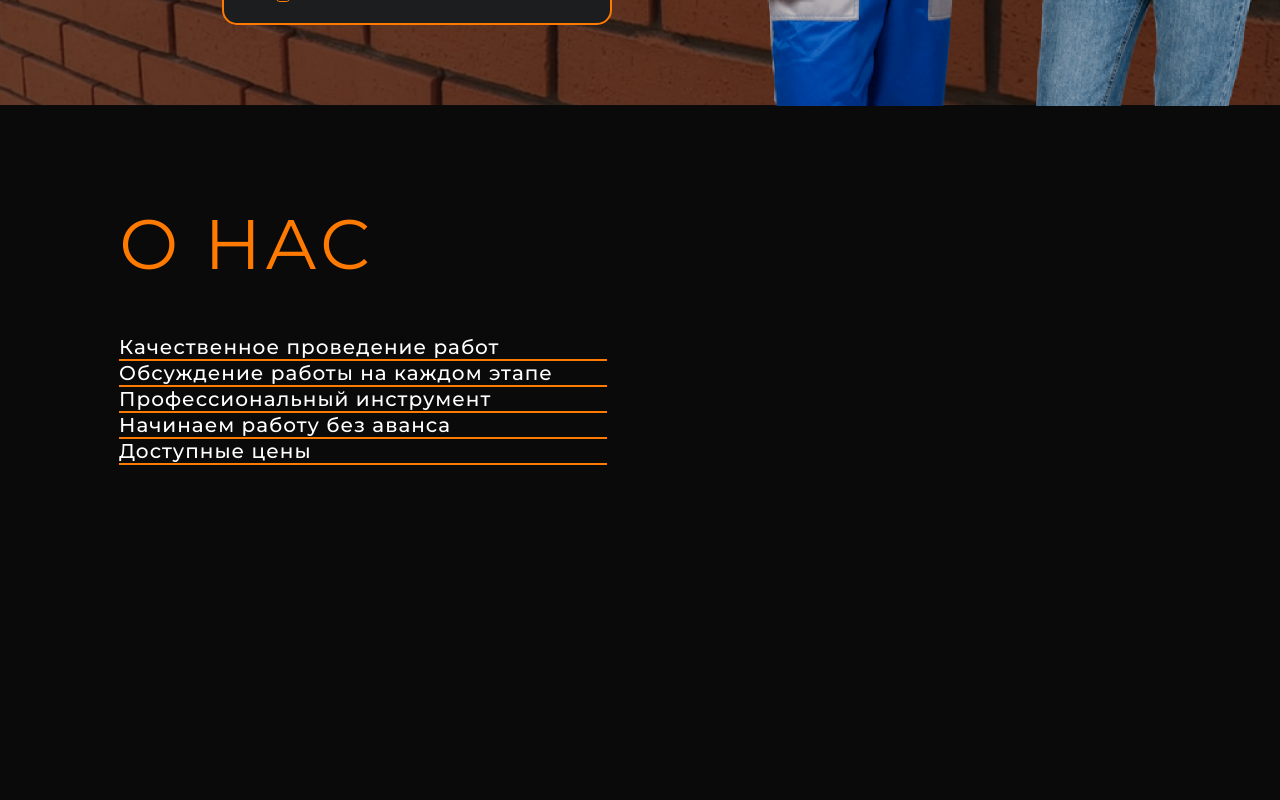
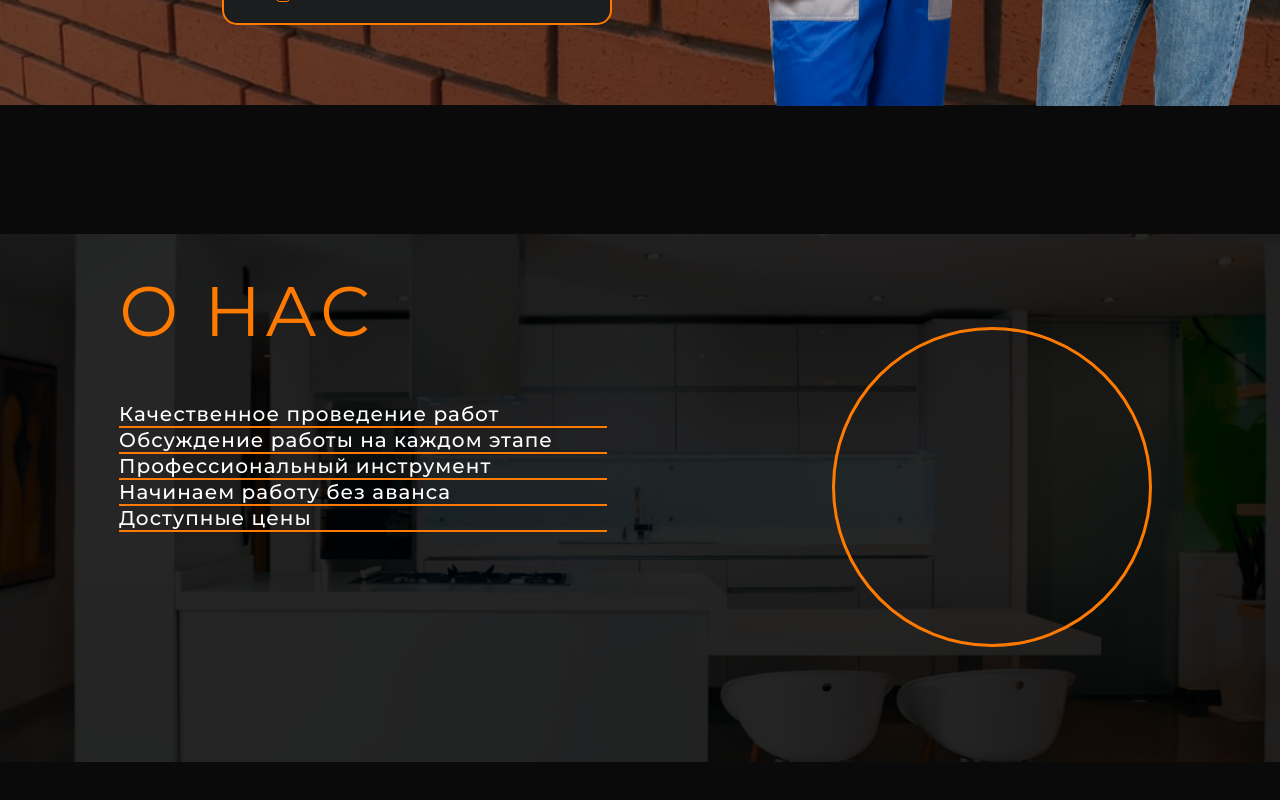
Before and after one commit to 34admal/Portfolio, a React (Create React App) app in the folder homel_build_site/: page / in a window 1280 px wide. Shown: the part 3100-3900 px from the top of the page. Before the commit the page ends 3661 px from the top, so only its background shows below. Built offline with nearby package versions, Linux system fonts and the light colour scheme.

Commit message:
chore: isolate circle data array into aboutData file

```diff
--- a/homel_build_site/src/components/AboutUs/AboutUs.module.css
+++ b/homel_build_site/src/components/AboutUs/AboutUs.module.css
@@ -3,6 +3,25 @@
   flex-direction: column;
   align-items: flex-start;
   margin-top: 35px;
+}
+
+.about {
+  width: 100%;
+  box-sizing: border-box;
+  margin-top: 128px;
+}
+
+.about__container {
+  width: 100%;
+  max-width: 1440px;
+  height: 528px;
+  margin: 0 auto;
+  box-sizing: border-box;
+  background: url('./images/about-bg.png') center/cover no-repeat;
+
+  /* Только выстраиваем элементы в горизонтальный ряд */
+  display: flex;
+  align-items: flex-start;
 }
 
 .title {
@@ -12,7 +31,7 @@
   letter-spacing: 0.05em;
   color: #ff7a00;
   display: block;
-  margin-left: 119px; /* Исправлено строго на 119px по честной линейке макета */
+  margin-left: 119px;
 }
 
 .item {
@@ -20,10 +39,10 @@
   flex-direction: column;
   align-items: flex-start;
   width: 488px;
-  margin-left: 119px; /* Стоит строго по той же линии в 119px */
+  margin-left: 119px;
 }
 
-/* Первый элемент отталкивается от заголовка О НАС */
+
 .item:nth-of-type(1) {
   margin-top: 48px;
 }
@@ -42,3 +61,14 @@
   background-color: #ff7a00;
   display: block;
 }
+
+.rightContent {
+  width: 320px;
+  height: 320px;
+  border-radius: 50%;
+  border: 3px solid #ff7a00;
+
+
+  margin-top: 93px;
+  margin-left: 225px;
+}
--- /dev/null
+++ b/homel_build_site/src/components/AboutUs/aboutData.js
@@ -0,0 +1,5 @@
+export const circleData = [
+  { top: "более", number: "15", bottom: "лет успешной работы" },
+  { top: "более", number: "1000", bottom: "м2 готовых объектов" },
+  { top: "более", number: "500", bottom: "довольных клиентов" }
+];
```
